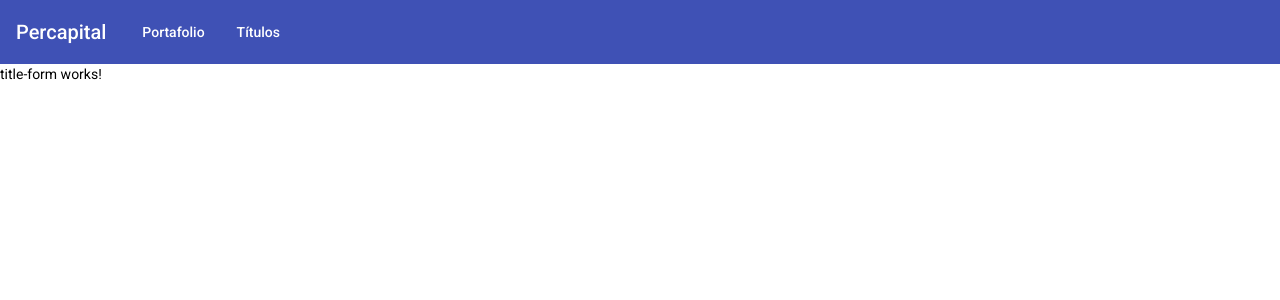
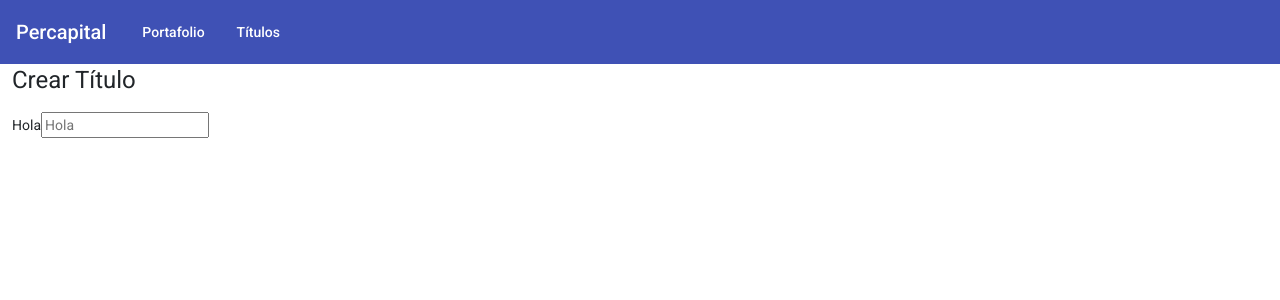
Before and after one commit to ignacioparadisi/percapital-portafolio-front, an Angular app: page /titles in a window 1280 px wide. Shown: the top 300 px of the page. Built offline with nearby package versions, Linux system fonts and the light colour scheme.

Commit message:
Add title form

```diff
--- a/angular.json
+++ b/angular.json
@@ -32,10 +32,14 @@
             ],
             "styles": [
               "./node_modules/@angular/material/prebuilt-themes/indigo-pink.css",
+              "./node_modules/bootstrap/dist/css/bootstrap.min.css",
               "src/styles.scss",
               "src/theme.scss"
             ],
-            "scripts": []
+            "scripts": [
+              "./node_modules/bootstrap/dist/js/bootstrap.min.js",
+              "./node_modules/jquery/dist/jquery.min.js"
+            ]
           },
           "configurations": {
             "production": {
--- a/package.json
+++ b/package.json
@@ -20,6 +20,8 @@
     "@angular/platform-browser": "~12.1.0",
     "@angular/platform-browser-dynamic": "~12.1.0",
     "@angular/router": "~12.1.0",
+    "bootstrap": "^5.1.1",
+    "jquery": "^3.6.0",
     "rxjs": "~6.6.0",
     "tslib": "^2.2.0",
     "zone.js": "~0.11.4"
--- a/src/app/app.component.html
+++ b/src/app/app.component.html
@@ -4,6 +4,6 @@
   <button mat-button routerLink="/titles">Títulos</button>
 </mat-toolbar>
 
-<div>
+<div class="container-fluid">
   <router-outlet></router-outlet>
 </div>
--- a/src/app/title-form/title-form.component.html
+++ b/src/app/title-form/title-form.component.html
@@ -1 +1,17 @@
-<p>title-form works!</p>
+<h1>Crear T&iacute;tulo</h1>
+
+<form>
+    <mat-label>Hola</mat-label>
+    <input matInput placeholder="Hola"/>
+    <!-- <mat-form-field appearance="outline">
+        <mat-label>Correo electrónico</mat-label>
+        <input matInput required>
+        <mat-hint>
+            <div *ngFor="let error of validationMessages.email">
+                <div class="error">
+                    <i class="fas fa-exclamation-circle"></i> {{ error }}
+                </div>
+            </div>
+        </mat-hint>
+    </mat-form-field> -->
+</form>
```
Also changed, not shown: src/app/title-form/title-form.module.ts (+6 -1 lines), 1 other file (tests, documents, lock files or other folders).
